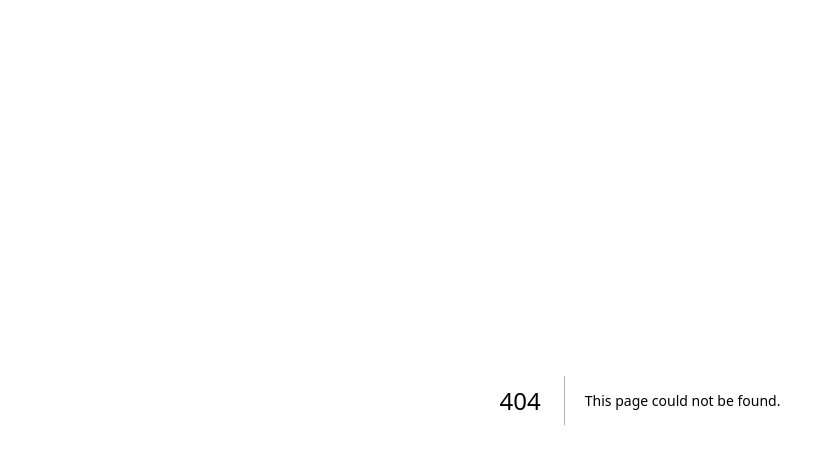
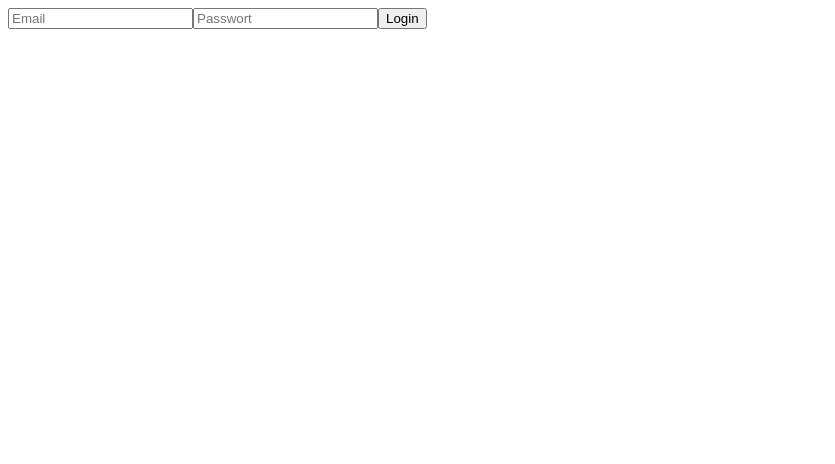
Before and after one commit to emergency-german/termin-buchen, a Next.js app: page /login in a window 1280 px wide. Before the commit this address had no page. Shown: the top 464 px of the page, without its empty margins (0-835 px from the left). Built offline with nearby package versions, Linux system fonts and the light colour scheme.

Commit message:
Create page.tsx

```diff
--- /dev/null
+++ b/app/login/page.tsx
@@ -0,0 +1,22 @@
+"use client"
+
+export default function LoginPage() {
+  async function login(formData: FormData) {
+    await fetch("/api/auth/login", {
+      method: "POST",
+      body: JSON.stringify({
+        email: formData.get("email"),
+        password: formData.get("password")
+      })
+    })
+    location.href = "/"
+  }
+
+  return (
+    <form action={login}>
+      <input name="email" placeholder="Email" />
+      <input name="password" type="password" placeholder="Passwort" />
+      <button>Login</button>
+    </form>
+  )
+}
```
